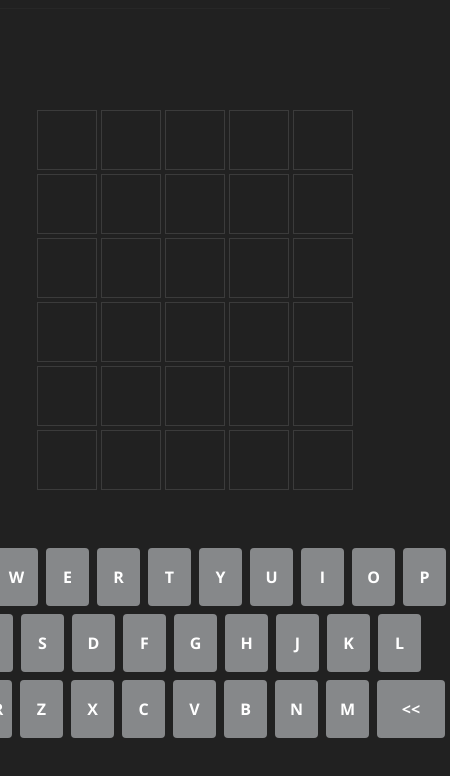
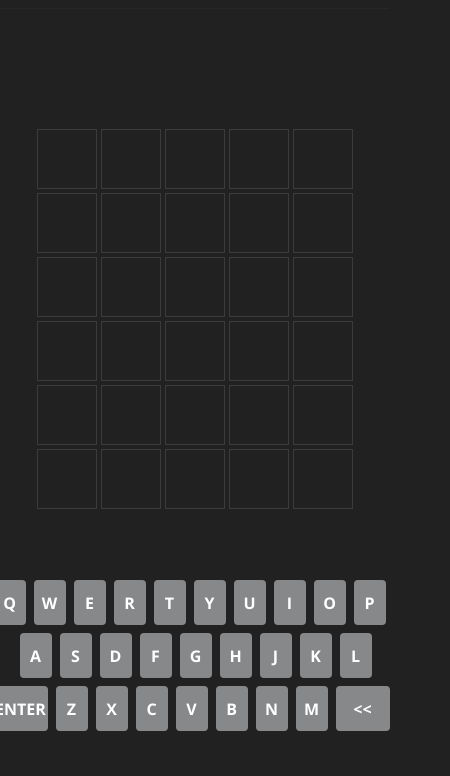
Before and after one commit to codemdshahbazali/wordle, a plain HTML site: page index.html in a window 390 px wide. Shown: the part 52-828 px from the top of the page, 450 px wide, since content can reach past the window. Drawn offline with nearby package versions, Linux system fonts and the light colour scheme.

Commit message:
fixed responsivness bugs

```diff
--- a/style.css
+++ b/style.css
@@ -204,3 +204,20 @@
     transform: rotateX(0deg);
   }
 }
+
+@media screen and (max-width: 580px) {
+  .keyboard-container {
+    width: 411px;
+  }
+
+  .keyboard-container button {
+    width: 32px;
+    height: 45px;
+    margin: 4px;
+  }
+
+  .keyboard-container button:nth-child(20),
+  .keyboard-container button:nth-child(28) {
+    width: 54px;
+  }
+}
```
